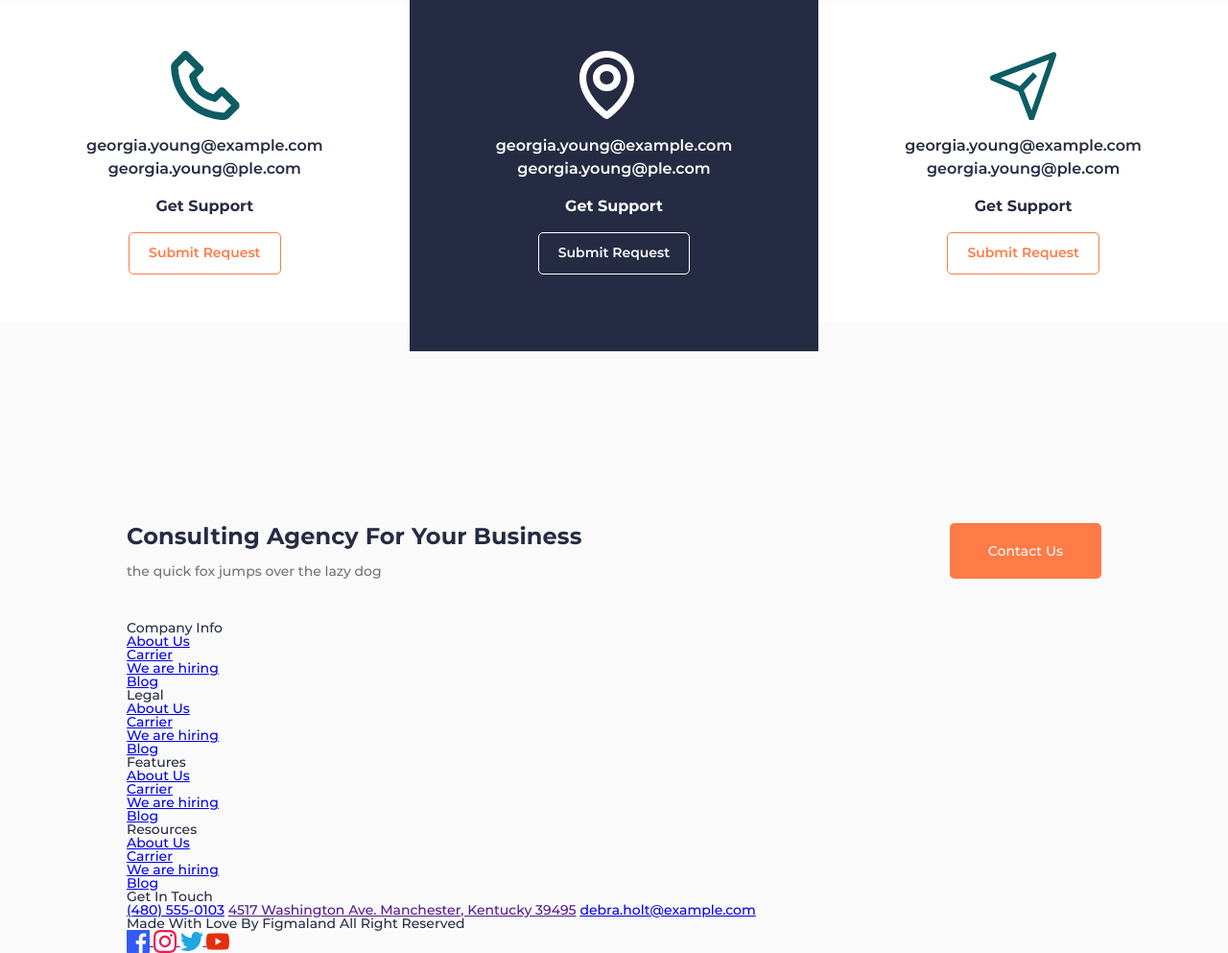
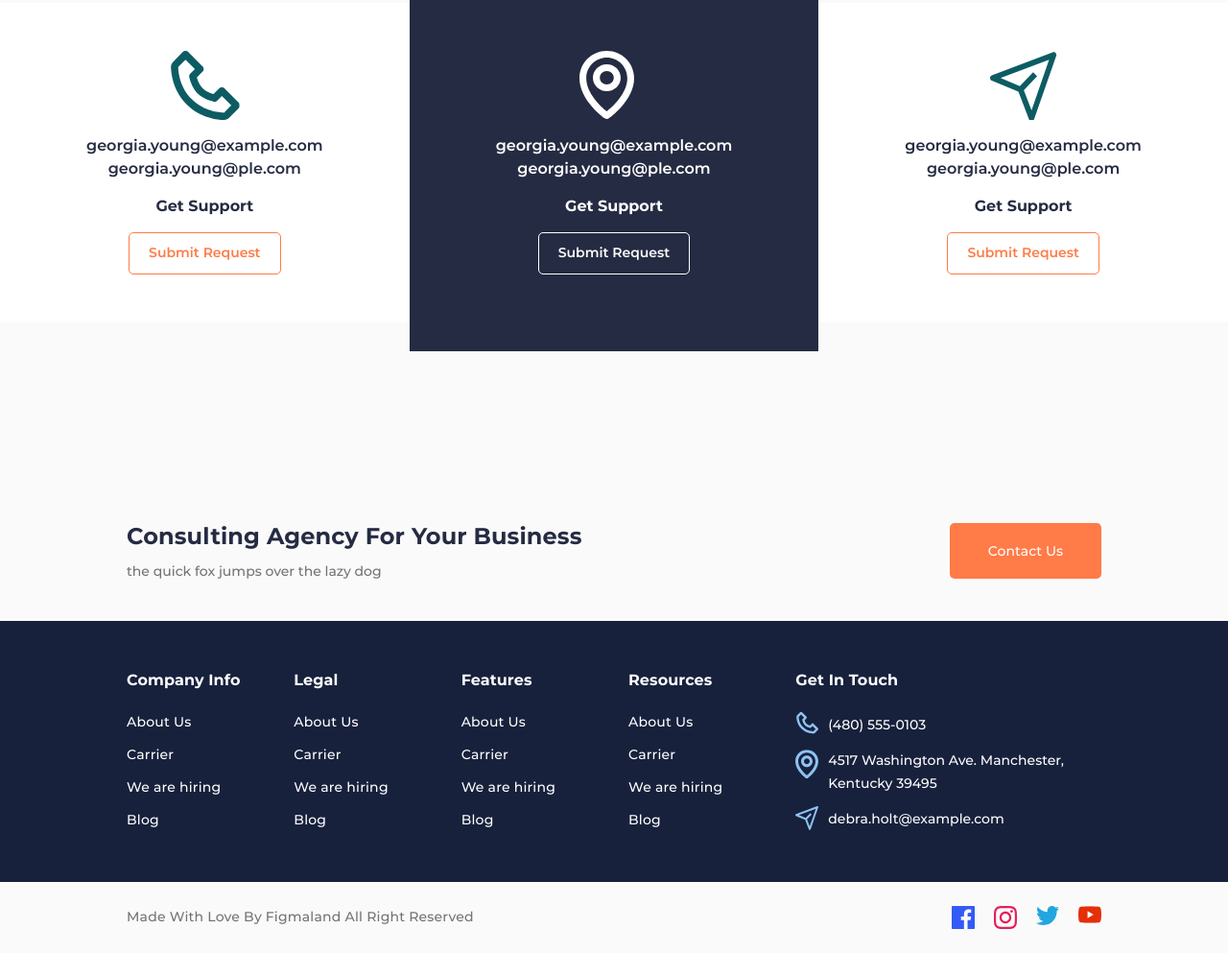
Before and after one commit to SergiiStf/RELVISE, a plain HTML site: page index.html in a window 1280 px wide. Shown: the part 3645-4638 px from the top of the page at 96% size. Drawn offline with Linux system fonts and the light colour scheme.

Commit message:
end project

```diff
--- a/css/style.css
+++ b/css/style.css
@@ -610,6 +610,10 @@ body {
   text-decoration: none;
 }
 
+.menu__link:hover {
+  text-decoration: underline;
+}
+
 @media (max-width: 479px) {
   .menu__link {
     font-size: 18px;
@@ -752,6 +756,7 @@ body {
   text-decoration: none;
   letter-spacing: 0.2px;
   margin: 10px 0;
+  transition: all 0.3s ease 0s;
 }
 
 @media (max-width: 479px) {
@@ -770,9 +775,19 @@ body {
   background: #ff7b47;
   color: #ffffff;
 }
+
+.main-blok__buton_orange:hover {
+  background-color: #fff;
+  color: #ff7b47;
+}
 .main-blok__buton_border {
   color: #0d5c63;
   border: 1px solid #0d5c63;
+}
+
+.main-blok__buton_border:hover {
+  color: #fff;
+  background-color: #0d5c63;
 }
 .main-blok__image {
   position: absolute;
@@ -1345,8 +1360,14 @@ body {
   justify-content: center;
   align-items: center;
   text-align: center;
+
   color: #ffffff;
   padding: 0px 22px;
+  transition: all 0.3s ease 0s;
+}
+
+.subscribe__button:hover {
+  background: #8f3816;
 }
 
 @media (max-width: 810px) {
@@ -1532,47 +1553,139 @@ body {
 
 .footer {
 }
+
 .footer__top {
-}
+  background: #17213c;
+  padding: 30px 0px;
+}
+
 .footer__main {
 }
-._conteiner {
-}
+
+.footer__row {
+  display: flex;
+  flex-wrap: wrap;
+  margin: 0px -15px;
+}
+
 .footer__column {
-}
+  padding: 20px 15px;
+  flex: 0 1 16.6667%;
+}
+
+.footer__column:last-child {
+  flex: 0 1 33.334%;
+}
+@media (max-width: 992px) {
+  .footer__column {
+    flex: 0 1 25%;
+  }
+  .footer__column:last-child {
+    flex: 1 1 100%;
+  }
+}
+
+@media (max-width: 767px) {
+  .footer__column {
+    flex: 0 1 50%;
+  }
+}
+
 .footer__label {
+  color: #ffffff;
+  font-weight: bold;
+  font-size: 16px;
+  line-height: 150%;
+  letter-spacing: 0.1px;
+  margin: 0px 0px 20px 0px;
 }
 .footer__menu {
 }
+
 .menu-footer {
 }
 .menu-footer__list {
 }
-.menu-footer__item {
+.menu-footer__item:not(:last-child) {
+  margin: 0px 0px 10px 0px;
 }
 .menu-footer__link {
+  color: #ffffff;
+  display: inline-block;
+  line-height: 171%;
+  letter-spacing: 0.2px;
+  text-decoration: none;
+}
+
+.menu-footer__link:hover {
+  text-decoration: underline;
 }
 .footer__contacts {
 }
+
 .contacts-footer {
-}
+  display: flex;
+  flex-direction: column;
+}
+
 .contacts-footer__item {
+  padding: 0px 0px 0px 34px;
+  text-decoration: none;
+  line-height: 171%;
+  display: flex;
+  align-items: center;
+  color: #ffffff;
+  min-height: 30px;
+}
+
+.contacts-footer__item:hover {
+  text-decoration: underline;
+}
+
+.contacts-footer__item:not(:last-child) {
+  margin: 0px 0px 10px 0px;
 }
 .contacts-footer__item_phone {
+  background: url(/img/svg/phonefooter.svg) 0 0 no-repeat;
 }
 .contacts-footer__item_map {
+  background: url(/img/svg/mapfooter.svg) 0 0 no-repeat;
 }
 .contacts-footer__item_email {
+  background: url(/img/svg/arowfooter.svg) 0 0 no-repeat;
 }
 .footer__button {
-}
+  padding: 25px 0;
+}
+
 .footer__conteiner {
-}
+  display: flex;
+  justify-content: space-between;
+  align-items: center;
+}
+
 .footer__copy {
+  color: #737373;
+  line-height: 171%;
+  letter-spacing: 0.2px;
 }
 .footer__social {
 }
 .social {
-}
-.social__item {
-}
+  display: flex;
+  align-items: centers;
+}
+.social__item:not(:last-child) {
+  margin: 0px 20px 0px 0px;
+  text-decoration: none;
+}
+
+@media (max-width: 767px) {
+  .footer__conteiner {
+    flex-direction: column;
+  }
+  .footer__copy {
+    margin: 0px 0px 15px 0px;
+    text-align: center;
+  }
+}
--- a/index.html
+++ b/index.html
@@ -403,6 +403,7 @@ the two major realms of Classical physics: Newtonian mechanics
       <footer class="footer">
         <div class="footer__top">
           <div class="footer__main _conteiner">
+            <div class="footer__row">
               <div class="footer__column">
               <div class="footer__label">Company Info</div>
               <nav class="footer__menu menu-footer">
@@ -462,16 +463,15 @@ the two major realms of Classical physics: Newtonian mechanics
               </div>
             </div>
           </div>
+        </div>
         <div class="footer__button">
           <div class="footer__conteiner _conteiner">
             <div class="footer__copy">Made With Love By Figmaland All Right Reserved </div>
             <div class="footer__social social">
-              <a href="" class="social__item">
-                <img src="/img/social/01.svg" alt="social">
-                <img src="/img/social/02.svg" alt="social">
-                <img src="/img/social/03.svg" alt="social">
-                <img src="/img/social/04.svg" alt="social">
-              </a>
+              <a href="" class="social__item"> <img src="/img/social/01.svg" alt="social"></a>
+              <a href="" class="social__item"> <img src="/img/social/02.svg" alt="social"></a>
+              <a href="" class="social__item"><img src="/img/social/03.svg" alt="social"></a>
+              <a href="" class="social__item"> <img src="/img/social/04.svg" alt="social"></a>
             </div>
           </div>
         </div>
```
Lines whose indentation alone changed are shown as unchanged.
